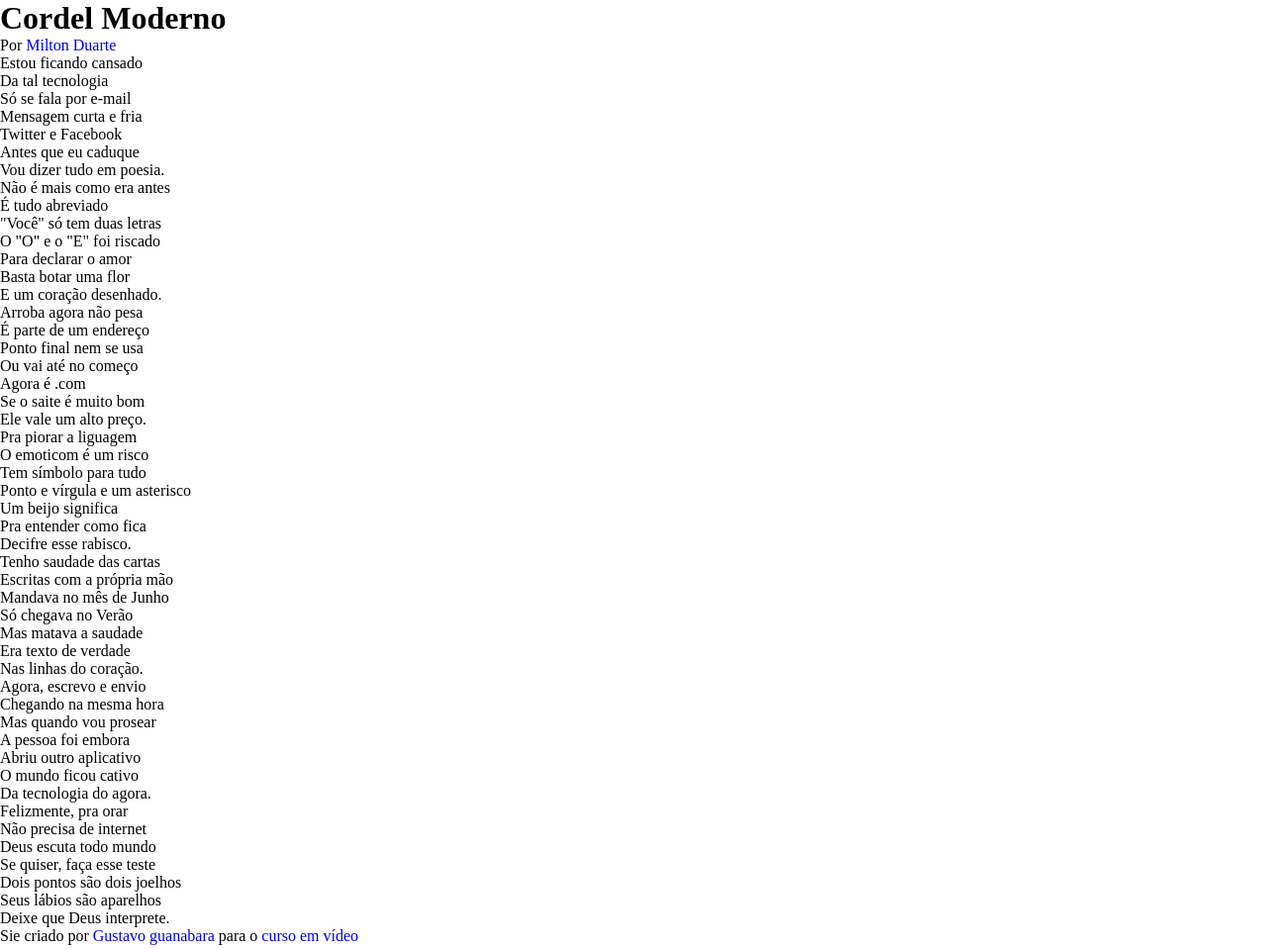
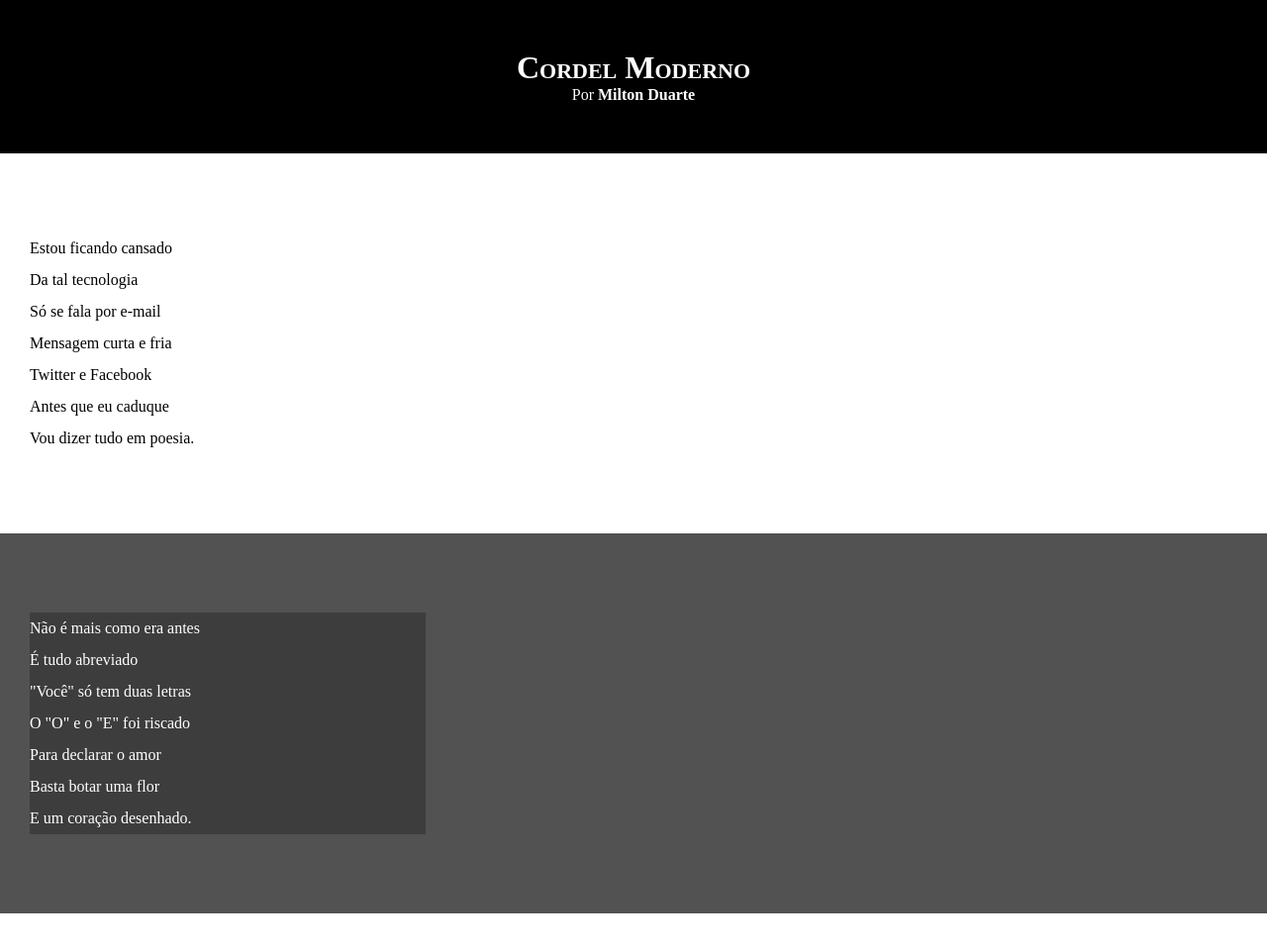
Before and after one commit to TioRiques2/HTML-CSS, a plain HTML site: page desafios/012/index.html in a window 1280 px wide. Shown: the top 959 px of the page at 99% size. Drawn offline with Linux system fonts and the light colour scheme.

Commit message:
att o style

```diff
--- a/desafios/012/index.html
+++ b/desafios/012/index.html
@@ -15,7 +15,7 @@
         </p>
     </header>
 
-    <section>
+    <section class="normal">
         <p>
             Estou ficando cansado <br>
             Da tal tecnologia <br>
@@ -27,7 +27,7 @@
         </p>
     </section>
 
-    <section>
+    <section class="imagem">
         <p>
             Não é mais como era antes <br>
             É tudo abreviado <br>
@@ -40,7 +40,7 @@
     </section>
 
 
-    <section>
+    <section class="normal">
         <p>
             Arroba agora não pesa <br>
             É parte de um endereço <br>
@@ -62,7 +62,7 @@
         </p>
     </section>
 
-    <section>
+    <section class="imagem">
         <p>
             Tenho saudade das cartas <br>
             Escritas com a própria mão <br>
@@ -74,7 +74,7 @@
         </p>
     </section>
 
-    <section>
+    <section class="normal">
         <p>
             Agora, escrevo e envio <br>
             Chegando na mesma hora <br>
@@ -97,7 +97,7 @@
     </section>
 
     <footer>
-        <p>Sie criado por <a href="https://gustavoguanabara.github.io" target="_blank">Gustavo guanabara</a> para o <a href="https://www.cursoemvideo.com/" target="_blank">curso em vídeo</a></p>
+        <p>Site criado por <a href="https://gustavoguanabara.github.io" target="_blank">Gustavo guanabara</a> para o <a href="https://www.cursoemvideo.com/" target="_blank">curso em vídeo</a></p>
     </footer>
 
 </body>
--- a/desafios/012/style/style.css
+++ b/desafios/012/style/style.css
@@ -6,3 +6,64 @@
     padding: 0;
     box-sizing: border-box;
 }
+
+html,body{
+    min-height: 100vh;
+    background-color: darkgray;
+}
+header{
+    background-color: black;
+    color: white;
+    text-align: center;
+}
+
+header > h1{
+    padding-top: 50px;
+    font-variant: small-caps;
+}
+
+header > p{
+    padding-bottom: 50px;
+
+}
+
+a{
+    color: #ffffff;
+    font-weight: bolder;
+}
+
+a:hover{
+    text-decoration: underline;
+}
+
+section.normal{
+    background-color: #ffffff;
+    color: #000000;
+
+}
+
+section{
+    padding-top: 10vh;
+    padding-bottom: 10vh;
+    padding-left: 30px;
+    line-height: 2em;
+
+}
+
+section.imagem{
+    background-color: rgba(0, 0, 0, 0.514);
+    color: #ffffff;
+}
+
+section.imagem > p{
+    width: 400px;
+    background-color: #00000042;
+    color: #ffffff;
+}
+
+footer{
+    background-color: #000000;
+    color: #ffffff;
+    text-align: center;
+    padding: 10px;
+}
```
